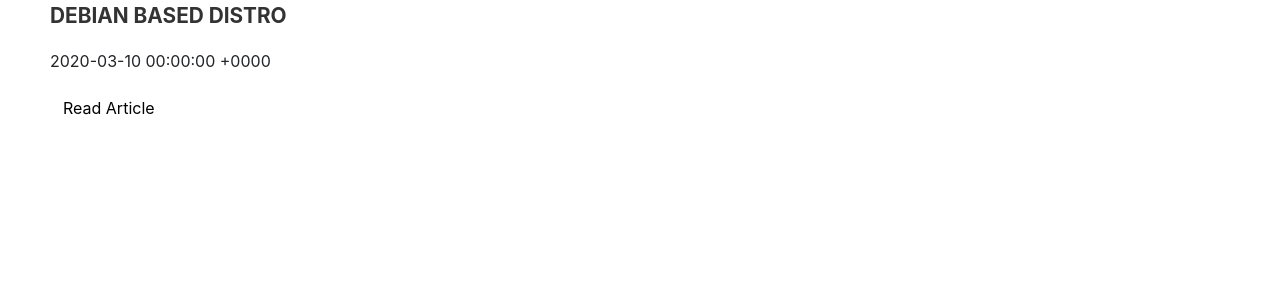
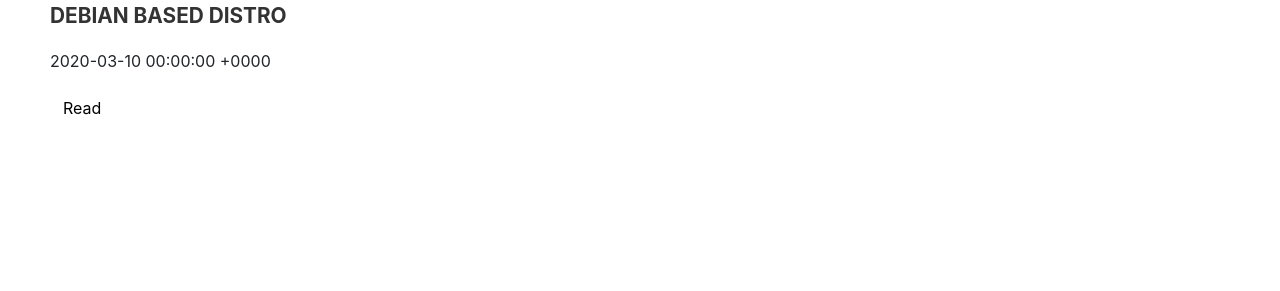
Before and after one commit to ThisTarunGupta/tarung10.github.io, a Jekyll site: the page built from articles/index.html, in a window 1280 px wide. Shown: the part 272-563 px from the top of the page. Built offline with Jekyll 4.4.1, drawn with Linux system fonts in a browser that asks for light colours.

Commit message:
Update index.html

```diff
--- a/articles/index.html
+++ b/articles/index.html
@@ -11,7 +11,7 @@
             <div class="col-lg-4 col-md-4 col-sm-12">
                 <h3 class="feature-title">{{ post.title }}</h3>
                 <p>{{ post.date | date_to _string }}</p>
-                <a class="custom-link2 btn" href="{{ post.url }}" target="_blank">Read Article</a>
+                <a class="custom-link2 btn" href="{{ post.url }}" target="_blank">Read</a>
             </div>
         {% endfor %}
     </div>
```
